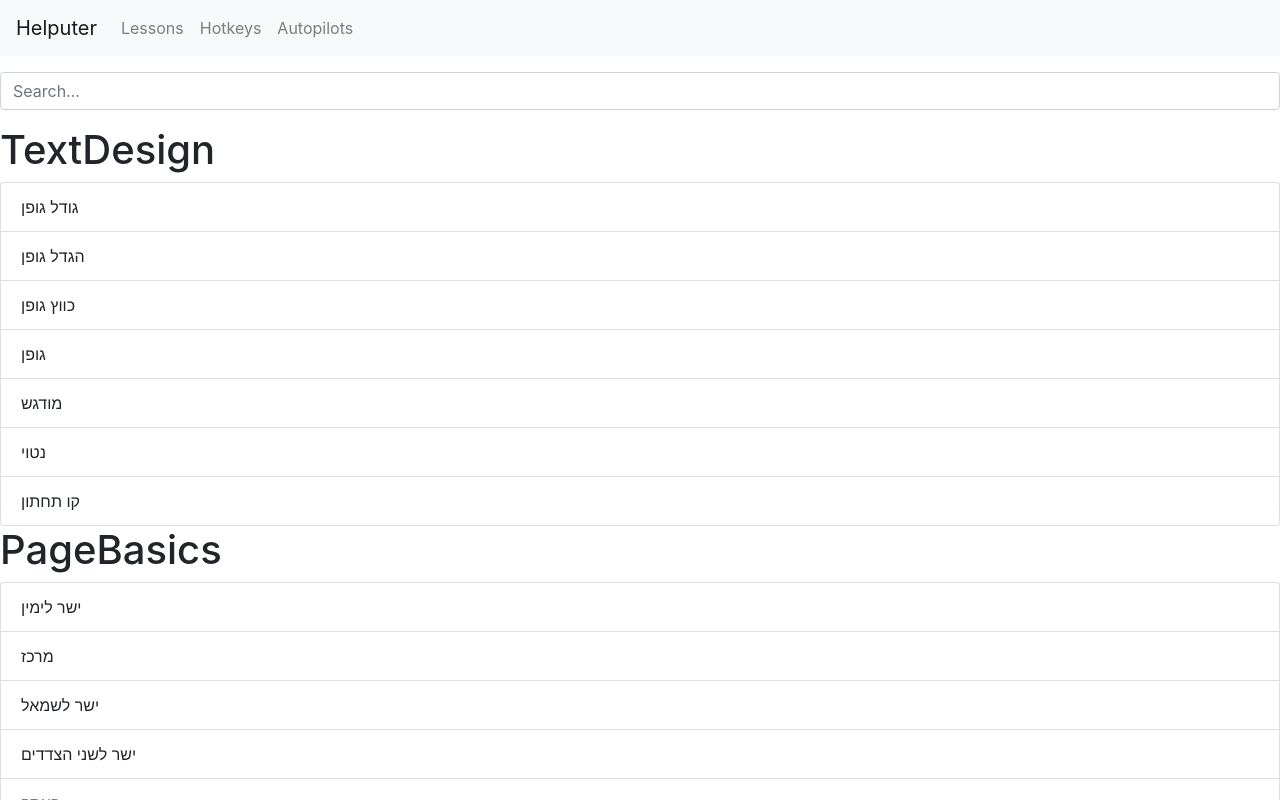
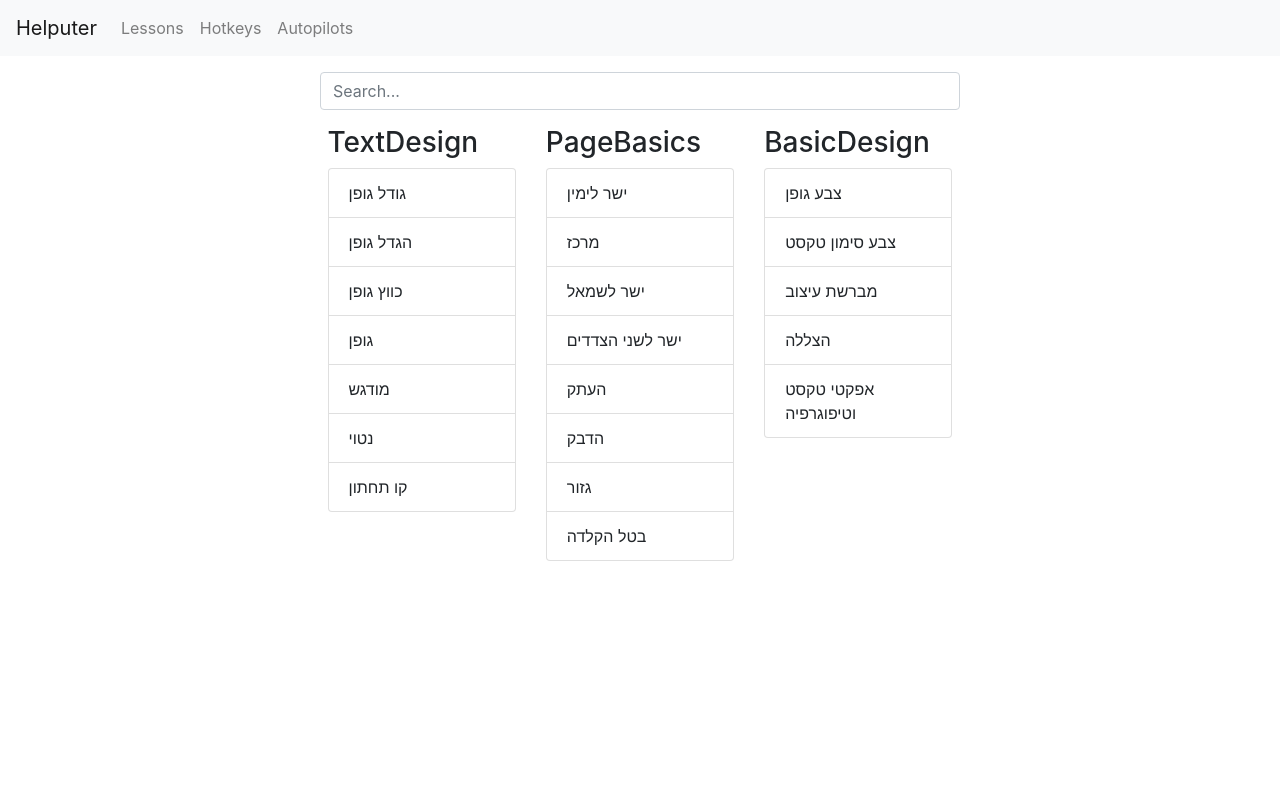
Before and after one commit to ShalomPrinz/HelputerReact, a React (Create React App) app: page / in a window 1280 px wide. Shown: the top 800 px of the page. Built offline with nearby package versions, Linux system fonts and the light colour scheme.

Commit message:
apply some basic styling

```diff
--- a/src/components/Lessons.jsx
+++ b/src/components/Lessons.jsx
@@ -117,15 +117,19 @@
   const [query, setQuery] = useState("");
 
   return (
-    <div>
-      <Search value={query} onChange={(q) => setQuery(q)} />
-      {Object.entries(lessons).map(([subject, list]) => (
-        <>
-          <h1>{subject}</h1>
-          <ListGroup items={list} />
-        </>
-      ))}
-    </div>
+    <>
+      <div className="mx-auto w-50">
+        <Search value={query} onChange={(q) => setQuery(q)} />
+      </div>
+      <div className="row justify-content-center">
+        {Object.entries(lessons).map(([subject, list]) => (
+          <div className="col-2">
+            <h3>{subject}</h3>
+            <ListGroup items={list} />
+          </div>
+        ))}
+      </div>
+    </>
   );
 }
 
```
